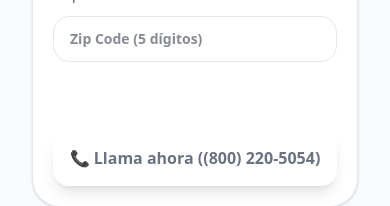
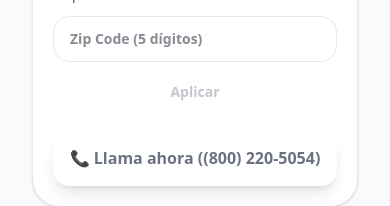
Before and after one commit to mscominc-code/conectahomes, a Next.js app: page /compare in a window 390 px wide. Shown: the part 234-440 px from the top of the page. Built offline with nearby package versions, Linux system fonts and the light colour scheme.

Commit message:
fix: color phone number2

```diff
--- a/components/CompareLocationBanner.tsx
+++ b/components/CompareLocationBanner.tsx
@@ -136,7 +136,7 @@ export default function CompareLocationBanner() {
             <button
               onClick={applyZip}
               disabled={!zipOk}
-              className="rounded-2xl bg-ckNavy px-5 py-3 text-sm font-extrabold text-white disabled:opacity-40"
+              className="rounded-2xl bg-ckNavy px-5 py-3 text-sm font-extrabold text-gray-500 disabled:opacity-40"
             >
               Aplicar
             </button>
```
